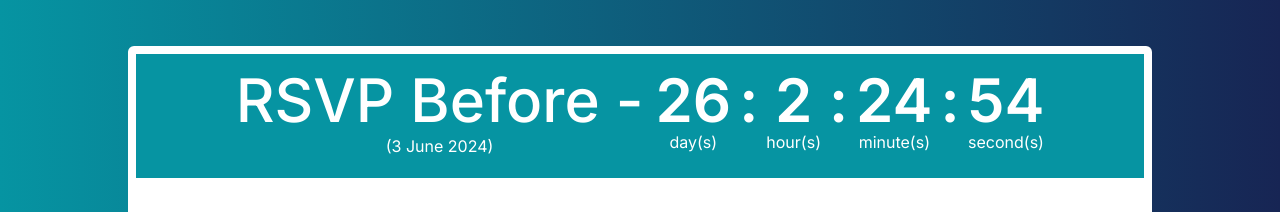
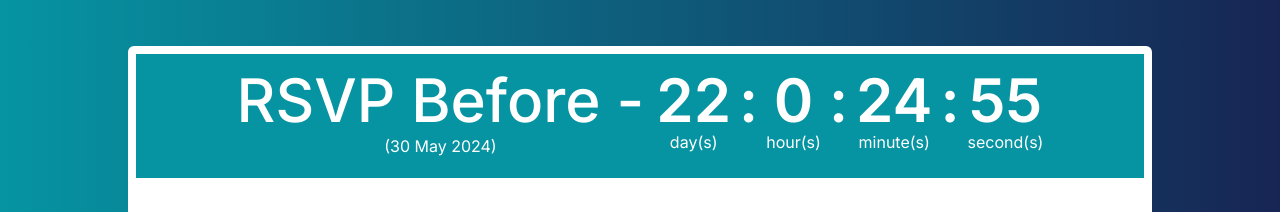
Before and after one commit to thunyoubun/ccs-registration, a Next.js app: page /registration in a window 1280 px wide. Shown: the part 210-422 px from the top of the page. Built offline with nearby package versions, Linux system fonts and the light colour scheme.

Commit message:
Update close

```diff
--- a/src/app/Components/Countdown.tsx
+++ b/src/app/Components/Countdown.tsx
@@ -23,7 +23,7 @@ function Countdown({
         <h1 className="text-5xl font-medium content-center lg:text-6xl">
           RSVP Before <span className=" hidden sm:inline">-</span>
         </h1>
-        <h4 className="p-1">(3 June 2024)</h4>
+        <h4 className="p-1">(30 May 2024)</h4>
       </div>
       <div className="flex text-center gap-2 justify-center">
         <div>
--- a/src/app/Components/RegistrationBody.tsx
+++ b/src/app/Components/RegistrationBody.tsx
@@ -5,7 +5,7 @@ import RegistrationMap from "./RegistrationMap";
 
 function RegistrationBody() {
   const [day, hour, minute, second, expired] = useCountDown(
-    new Date(2024, 5, 3, 23, 59, 59)
+    new Date(2024, 4, 30, 22, 0, 0)
   );
   return (
     <div className=" md:mt-32 mt-28   w-auto lg:p-16 bg-gradient-to-r from-teal-500 to-blue-950 flex justify-center">
--- a/src/app/Components/RegistrationInput.tsx
+++ b/src/app/Components/RegistrationInput.tsx
@@ -3,6 +3,7 @@ import axios from "axios";
 import Swal from "sweetalert2";
 import RegistrationForm, { IRegistrationForm } from "./RegistrationForm";
 import TextInput from "./TextInput";
+import React from "react";
 
 const nameRoles = "Role/duties Related to CCS/CCU Technology";
 const mockRoles = [
@@ -41,9 +42,12 @@ function RegistrationInput({ expired }: { expired: number }) {
 
   return (
     <div className="md:w-1/2 w-full p-4 bg-white md:rounded-br-lg  md:rounded-b-none rounded-b-lg  lg:p-4 xl:p-8">
-      {/* <h1 className="text-red-500 text-center text-lg"><span className=" text-red-600">***</span>Registration has been close.<span className="text-red-600">***</span></h1>
+      {!!expired ? <React.Fragment>
+        <h1 className="text-red-500 text-center text-lg"><span className=" text-red-600">***</span>Registration has been close.<span className="text-red-600">***</span></h1>
         <h2 className="text-red-500 text-center text-lg">Registration for this symposium has been closed as we have either reached the maximum number of registrations.</h2>
-      <h2 className="text-red-500 text-center text-lg">Your interest is truly appreciated.</h2> */}
+        <h2 className="text-red-500 text-center text-lg">Your interest is truly appreciated.</h2>
+      </React.Fragment> :
+        <React.Fragment>
           <h1 className="font-medium text-3xl lg:text-5xl text-center">RSVP</h1>
           <h2 className="text-red-500  p-2 text-center text-lg">
             <span className=" text-red-600">***</span>Confirmation Email Needed
@@ -151,8 +155,7 @@ function RegistrationInput({ expired }: { expired: number }) {
             </div>
             <button
               type="submit"
-          className={`${
-            isSubmitting || !!expired
+              className={`${isSubmitting || !!expired
                 ? "bg-gray-300 cursor-not-allowed opacity-50"
                 : "bg-teal-500 hover:bg-teal-600 text-white"
                 } p-2  col-span-full rounded-md  font-semibold`}
@@ -161,6 +164,8 @@ function RegistrationInput({ expired }: { expired: number }) {
               Submit
             </button>
           </form>
+        </React.Fragment>
+      }
     </div>
   );
 }
```
Lines whose indentation alone changed are shown as unchanged.
